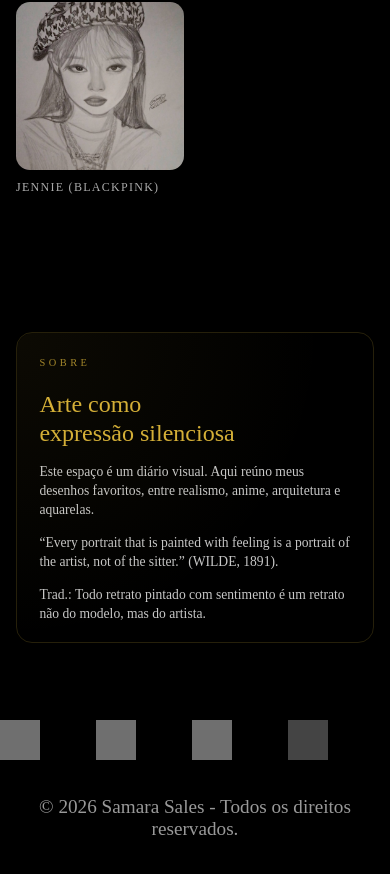
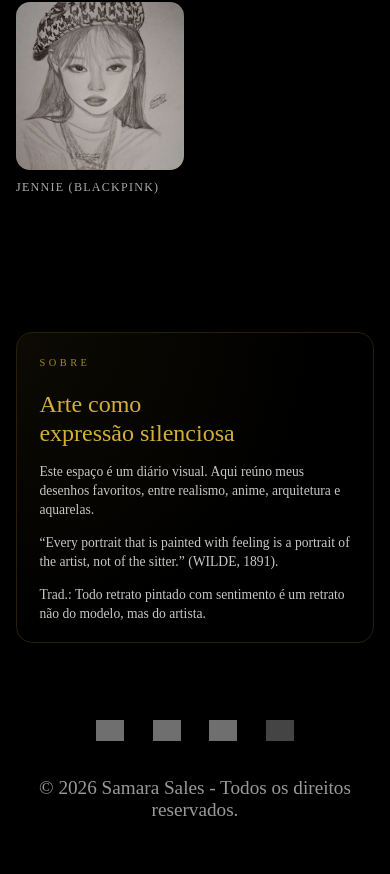
Before and after one commit to samarasales78/golden-galleryTS, a React (Vite) app: page / in a window 390 px wide. Shown: the part 6957-7831 px from the top of the page. Built offline with nearby package versions, Linux system fonts and the light colour scheme; grey boxes are pictures that could not be loaded.

Commit message:
adjust social links for mobile

```diff
--- a/src/styles/global.css
+++ b/src/styles/global.css
@@ -702,5 +702,26 @@ body {
       padding: 3rem 0 1.5rem;
     }
 
+    /* REDES SOCIAIS */
+    .share {
+      display: flex;
+      justify-content: center;
+      align-items: center;
+      gap: 1.8rem;
+    }
 
+    .share a img {
+      width: 28px;
+      height: auto;
+    }
+
+    .share a img {
+      width: 28px;
+      height: auto;
+    }
+
+    .creditos {   /* direitos reservados */
+      font-size: 0.8rem;
+      padding-bottom: 1.5rem;
+    }
 }
```
